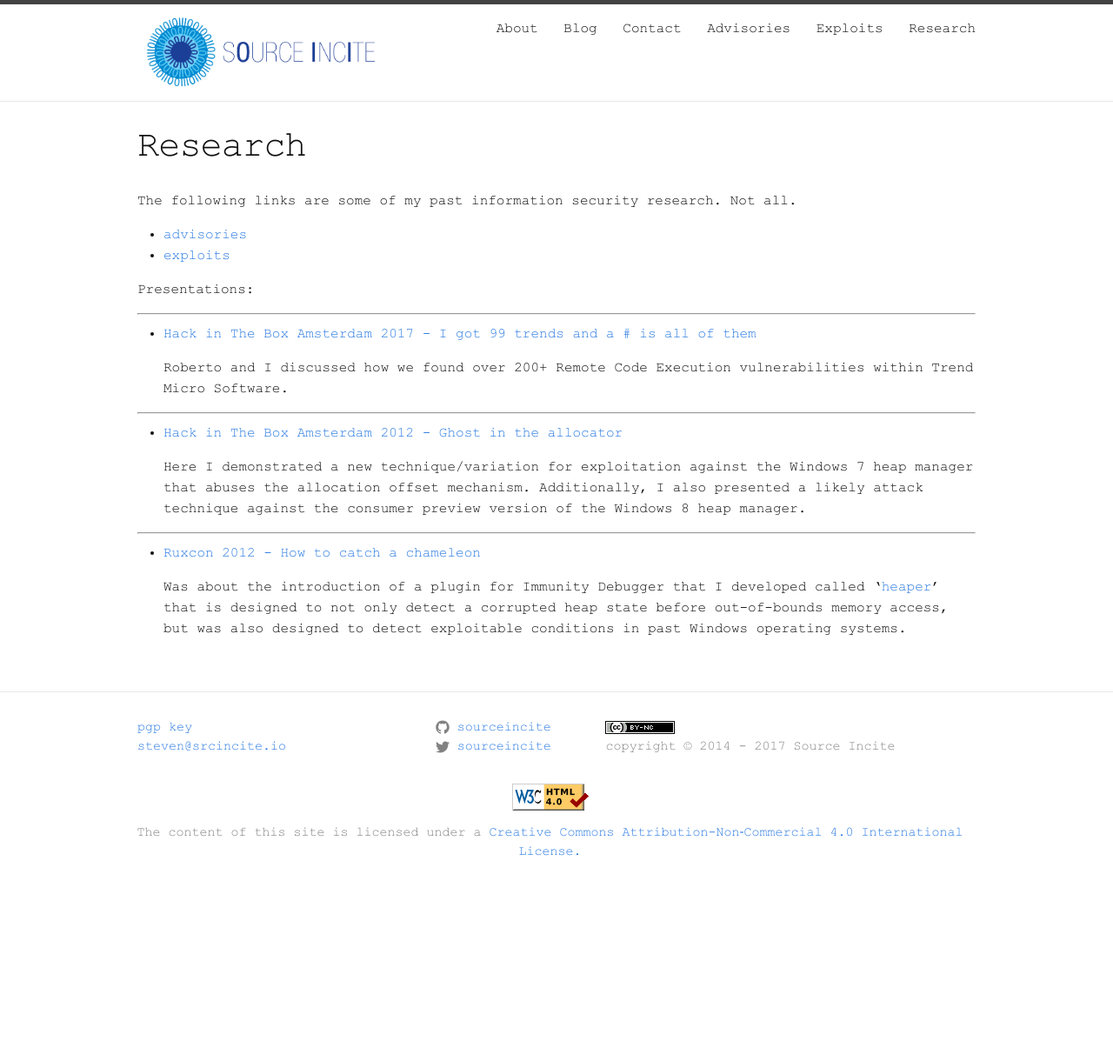
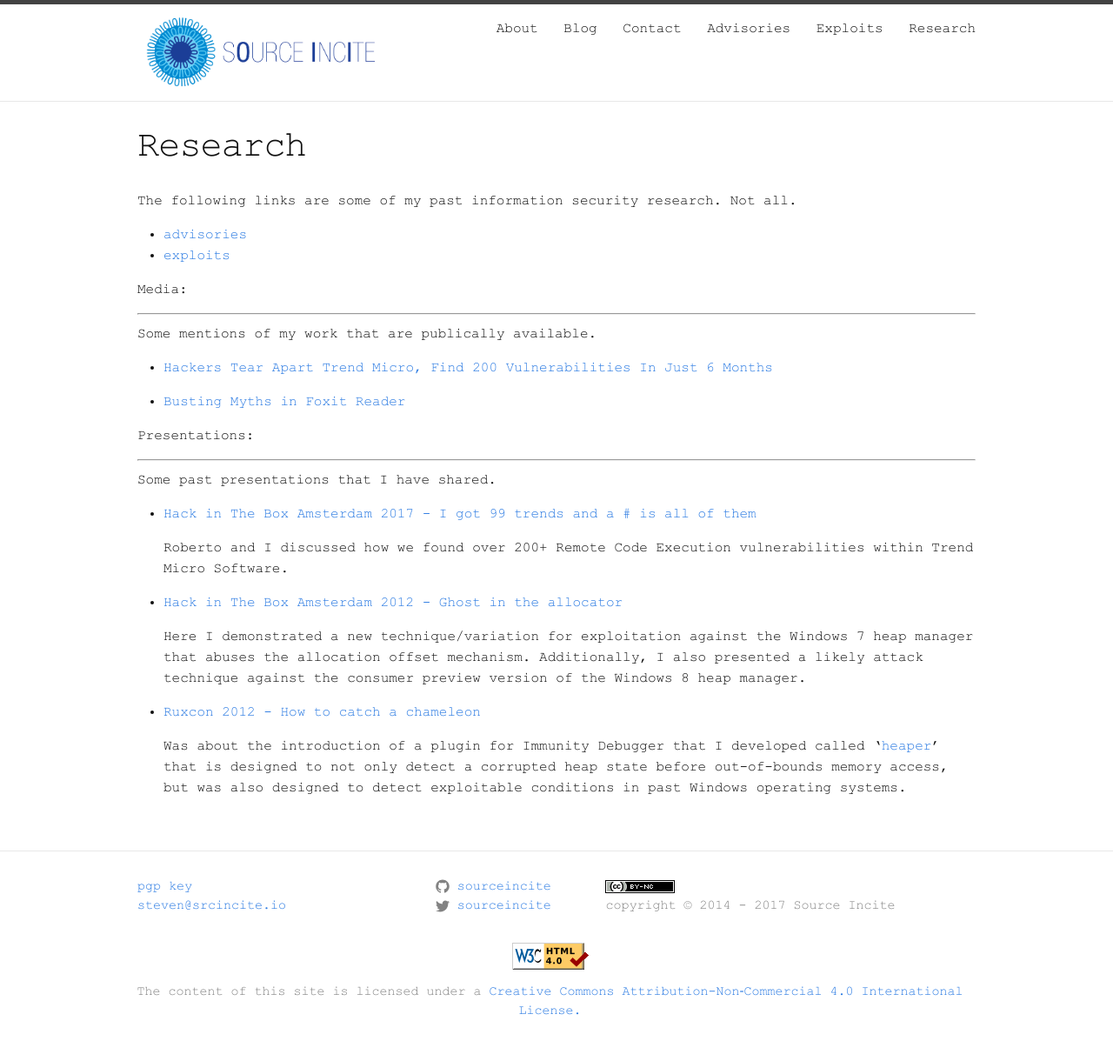
Before and after one commit to sourceincite/sourceincite.github.io, a Jekyll site: the page built from research.md, in a window 1280 px wide. Shown: the whole page at 87% size. Built offline with Jekyll 4.4.1, drawn with Linux system fonts in a browser that asks for light colours; before the commit the page ends 1037 px from its top, so only the background shows below that.

Commit message:
updated some details

```diff
--- a/research.md
+++ b/research.md
@@ -9,23 +9,28 @@
 * [advisories](/advisories)
 * [exploits](/exploits)
 
+Media:
+
+---
+Some mentions of my work that are publically available.
+
+* [Hackers Tear Apart Trend Micro, Find 200 Vulnerabilities In Just 6 Months](https://www.forbes.com/sites/thomasbrewster/2017/01/25/trend-micro-security-exposed-200-flaws-hacked/)
+
+* [Busting Myths in Foxit Reader](https://www.thezdi.com/blog/2017/8/17/busting-myths-in-foxit-reader)
+
 Presentations:
 
 ---
+Some past presentations that I have shared.
 
 * [Hack in The Box Amsterdam 2017 - I got 99 trends and a # is all of them](/assets/D1T1-Steven-Seeley-and-Roberto-Suggi-Liverani-I-Got-99-Trends-and-a-Shell-Is-All-Of-Them.pptx)
 
    Roberto and I discussed how we found over 200+ Remote Code Execution vulnerabilities within Trend Micro Software.
 
----
-
 * [Hack in The Box Amsterdam 2012 - Ghost in the allocator](/assets/D2T2-Steven-Seeley-Ghost-In-the-Allocator.pdf)
 
    Here I demonstrated a new technique/variation for exploitation against the Windows 7 heap manager that abuses the allocation offset mechanism. Additionally, I also presented a likely attack technique against the consumer preview version of the Windows 8 heap manager.
 
----
-
-
 * [Ruxcon 2012 - How to catch a chameleon](/assets/How-to-catch-a-chameleon-StevenSeeley-Ruxcon-2012.pdf)
 
    Was about the introduction of a plugin for Immunity Debugger that I developed called '[heaper](https://github.com/stevenseeley/heaper)' that is designed to not only detect a corrupted heap state before out-of-bounds memory access, but was also designed to detect exploitable conditions in past Windows operating systems.
```
Also changed, not shown: about.md (+1 -1 lines).
